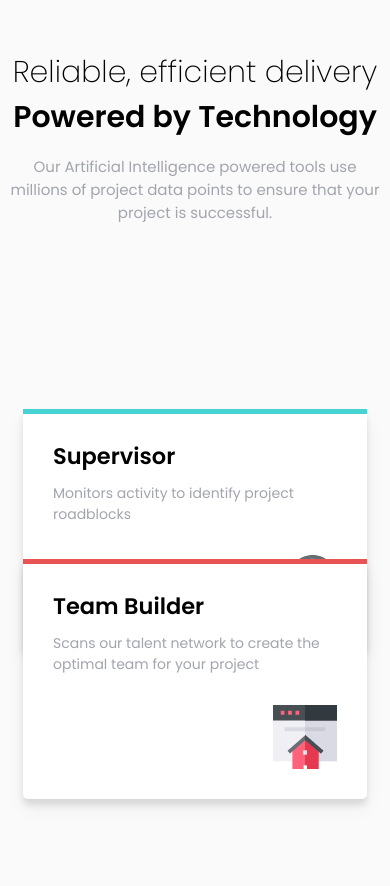
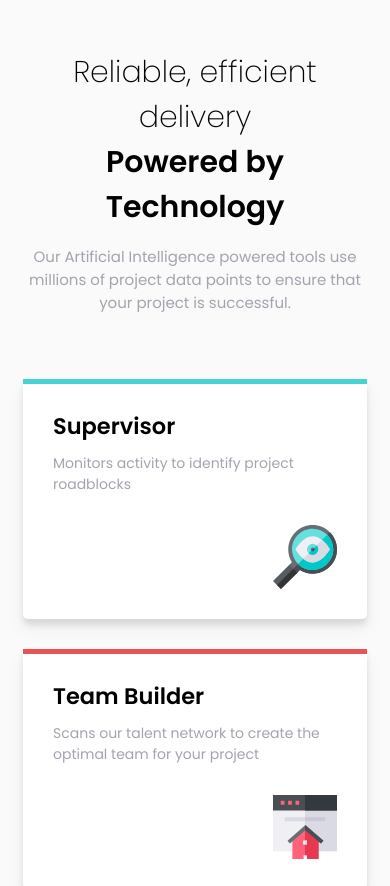
Before and after one commit to mehmet-emin-git/fem-cards-layout, a website built with Parcel: page index.html in a window 390 px wide. Shown: the top 886 px of the page. Built offline with nearby package versions, Linux system fonts and the light colour scheme.

Commit message:
adding the media query for the mobile view

```diff
--- a/index.html
+++ b/index.html
@@ -18,7 +18,7 @@
   <body>
     <header>
       <h1>
-        Reliable, efficient delivery
+        Reliable,<wbr /> efficient delivery <br />
         <span class="bold">Powered by Technology</span>
       </h1>
 
@@ -56,13 +56,13 @@
       </div>
     </div>
 
-    <!-- <footer>
+    <footer>
       <p>
         Challenge by
         <a href="https://www.frontendmentor.io?ref=challenge" target="_blank"
           >Frontend Mentor</a
         >. Coded by <a href="#">Mechitoua Mohammed Amine</a>.
       </p>
-    </footer> -->
+    </footer>
   </body>
 </html>
--- a/style.scss
+++ b/style.scss
@@ -98,13 +98,22 @@ header {
   .box-4::after {
     background: $orange;
   }
-
-  .pushed {
-    transform: translateY(50%);
-  }
 }
 
+.pushed {
+  transform: translateY(50%);
+}
 // footer
 footer {
   text-align: center;
 }
+
+@media screen and (max-width: 775px) {
+  header {
+    max-width: 400px;
+    margin: 50px 5%;
+  }
+  .pushed {
+    transform: translateY(0%);
+  }
+}
```
Also changed, not shown: dist/index.html, 4 other files.
